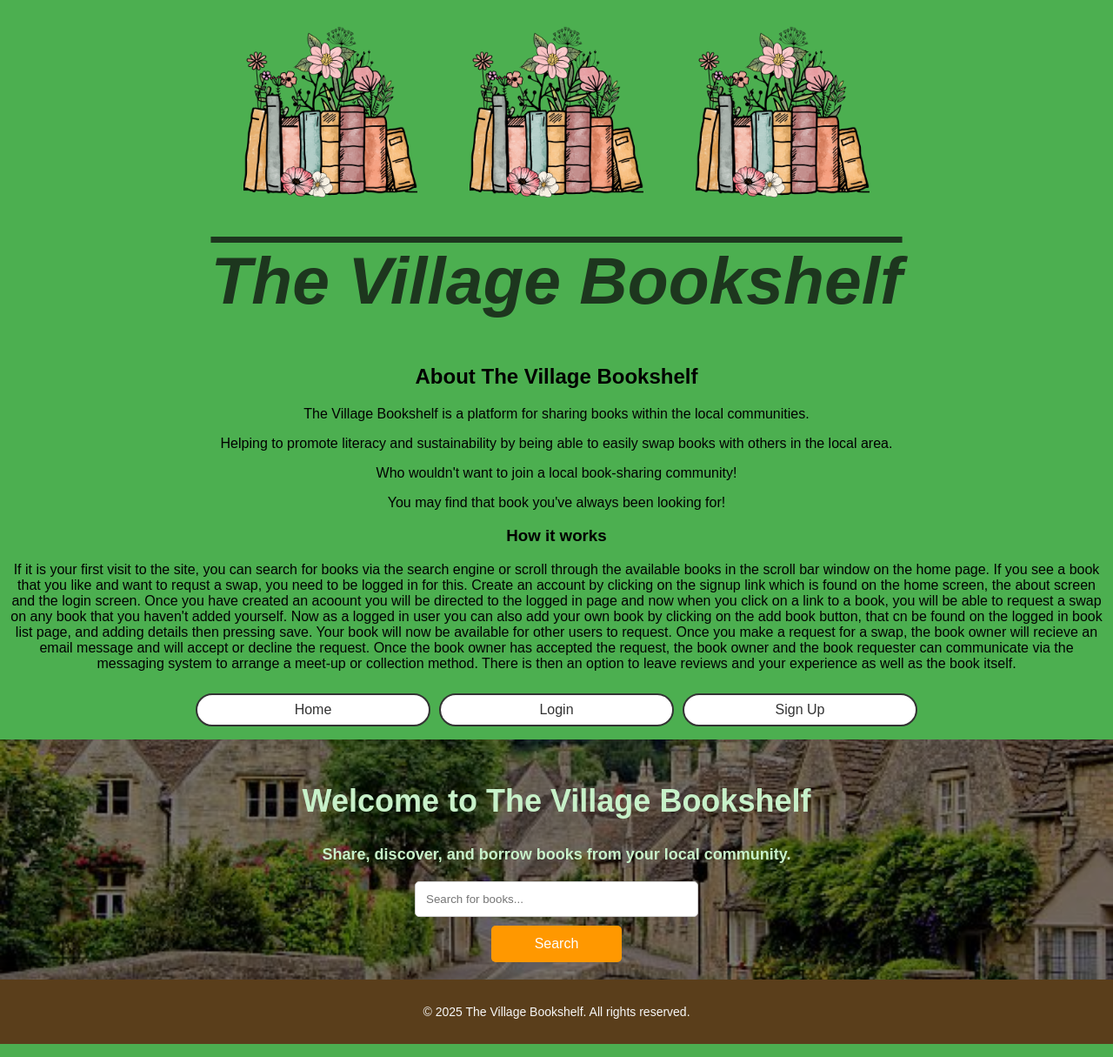
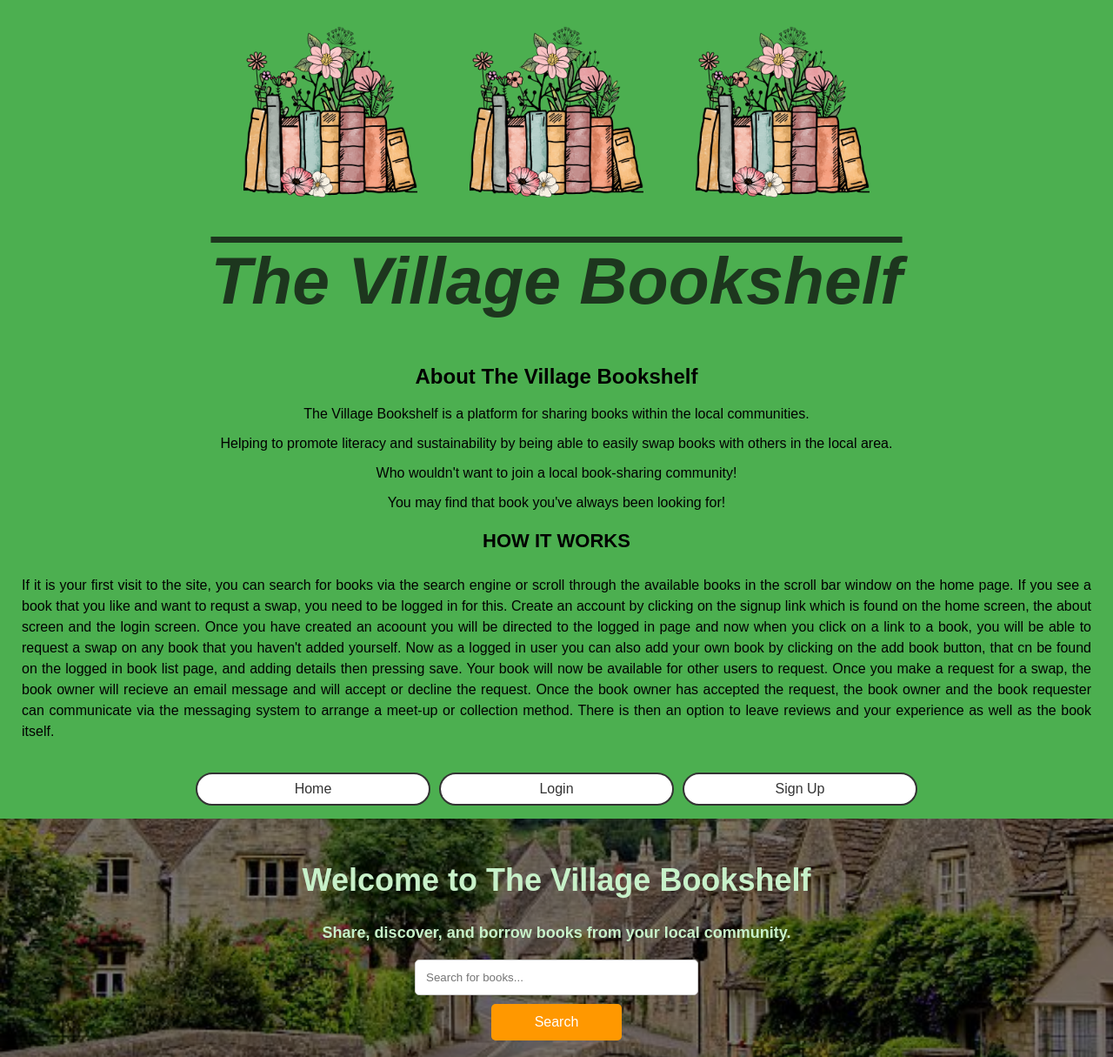
Before and after one commit to helsbels-del/the-village-bookshelf, a Django app: page /about/ in a window 1280 px wide. Shown: the top 1215 px of the page at 87% size. Run offline with Django 4.2, Linux system fonts and the light colour scheme.

Commit message:
FIX: Update styling for About page

```diff
--- a/static/css/style.css
+++ b/static/css/style.css
@@ -340,6 +340,54 @@ button, .btn {
     text-decoration: underline;
 }
 
+/* About page styling */
+
+.about-text {
+    text-align: justify; /* Makes text evenly spread */
+    line-height: 1.5; /* Adds breathing space between lines */
+    padding: 10px 15px; /* Ensures text isn’t cramped on the sides */
+    font-size: 16px; /* Increases readability */
+}
+
+.about-title {
+    font-size: 22px;
+    font-weight: bold;
+    text-align: center;
+    margin-bottom: 15px;
+    text-transform: uppercase;
+}
+
+.about-text p {
+    margin-bottom: 12px;
+}
+
+.about-buttons {
+    display: flex;
+    flex-direction: column;
+    gap: 10px; /* Spacing between buttons */
+    align-items: center; /* Centers buttons */
+}
+
+.about-buttons button {
+    width: 80%;
+    max-width: 300px;
+    padding: 10px;
+    font-size: 16px;
+    border-radius: 20px;
+    background-color: #fff;
+    color: #333;
+    border: 2px solid #333;
+    cursor: pointer;
+    transition: all 0.3s ease-in-out;
+}
+
+.about-buttons button:hover {
+    background-color: #333;
+    color: #fff;
+}
+
+
+
 /* Responsive Design */
 @media (max-width: 600px) {
     .signup-container {
--- a/templates/about.html
+++ b/templates/about.html
@@ -11,9 +11,10 @@
     <p>Who wouldn't want to join a local book-sharing community!</p>
     <p>You may find that book you've always been looking for!</p>
 </div>
-<div>
-  <h3>How it works</h3>
-  If it is your first visit to the site, you can search for books via the search engine or scroll through the available books in the scroll bar window on the home page.
+
+<div class="about-gp">
+  <h3 class="about-title">How it works</h3>
+  <p class="about-text">If it is your first visit to the site, you can search for books via the search engine or scroll through the available books in the scroll bar window on the home page.
   If you see a book that you like and want to requst a swap, you need to be logged in for this.
 
   Create an account by clicking on the signup link which is found on the home screen, the about screen and the login screen.
@@ -27,8 +28,9 @@
 
   Once the book owner has accepted the request, the book owner and the book requester can communicate via the messaging system to arrange a meet-up or collection method.
 
-  There is then an option to leave reviews and your experience as well as the book itself.
+  There is then an option to leave reviews and your experience as well as the book itself.</p>
 </div>
+
 <nav class="navigation">
     <a href="{% url 'home' %}" class="nav-btn"> Home</a>
     {% if user.is_authenticated %}<a href="{% url 'book_list' %}" class="nav-btn"> Return to Book List</a>{% else %}
```
Also changed, not shown: 1 other file.
